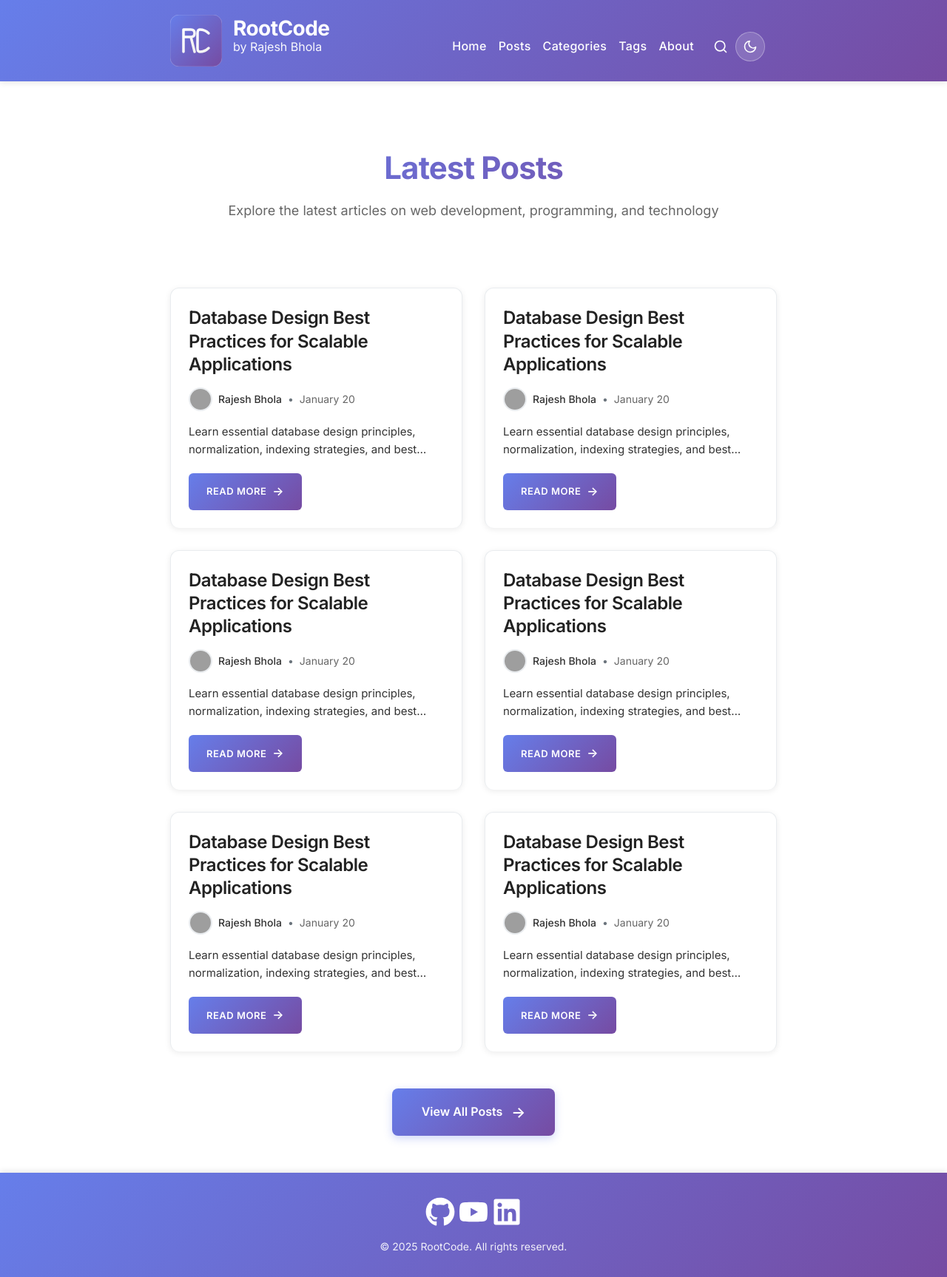
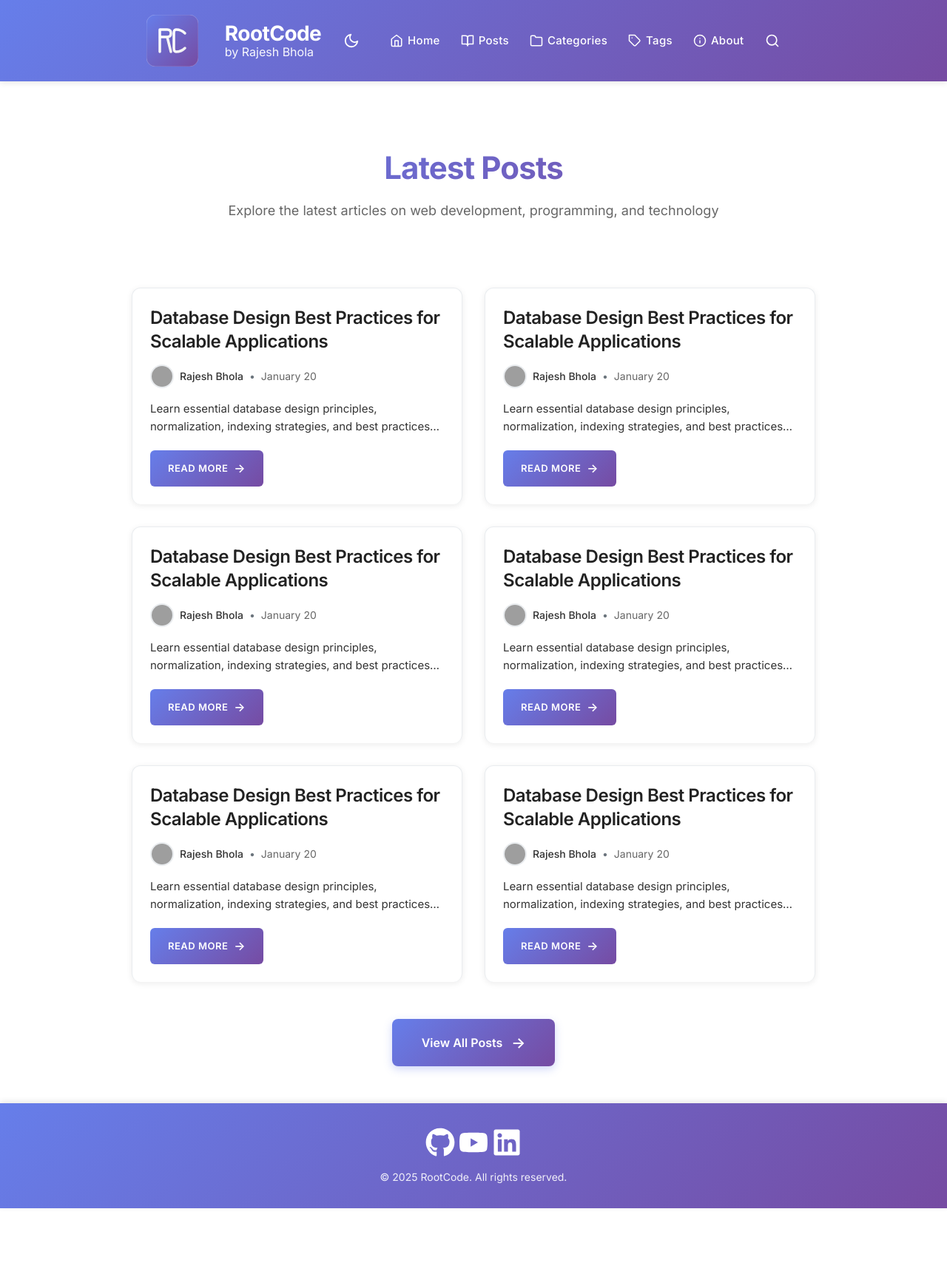
Before and after one commit to rajeshbhola/rootcode, a Jekyll site: the page built from index.html, in a window 1280 px wide. Shown: the whole page at 74% size. Built offline with Jekyll 4.4.1, drawn with Linux system fonts in a browser that asks for light colours; after the commit the page ends 1634 px from its top, so only the background shows below that; grey boxes are pictures that could not be loaded.

Commit message:
menus icon added

```diff
--- a/_layouts/default.html
+++ b/_layouts/default.html
@@ -118,16 +118,47 @@
           </button>
 
           <nav class="main-nav">
-            <a href="{{ site.baseurl }}/">Home</a>
-            <a href="{{ site.baseurl }}/posts">Posts</a>
-            <a href="{{ site.baseurl }}/categories">Categories</a>
-            <a href="{{ site.baseurl }}/tags">Tags</a>
-            <a href="{{ site.baseurl }}/about">About</a>
-            <a href="{{ site.baseurl }}/search" class="search-icon-link" aria-label="Search" title="Search">
-              <svg class="search-icon" xmlns="http://www.w3.org/2000/svg" width="20" height="20" viewBox="0 0 24 24" fill="none" stroke="currentColor" stroke-width="2" stroke-linecap="round" stroke-linejoin="round">
+            <a href="{{ site.baseurl }}/" class="nav-link">
+              <svg xmlns="http://www.w3.org/2000/svg" width="18" height="18" viewBox="0 0 24 24" fill="none" stroke="currentColor" stroke-width="2" stroke-linecap="round" stroke-linejoin="round">
+                <path d="M3 9l9-7 9 7v11a2 2 0 0 1-2 2H5a2 2 0 0 1-2-2z"></path>
+                <polyline points="9 22 9 12 15 12 15 22"></polyline>
+              </svg>
+              <span>Home</span>
+            </a>
+            <a href="{{ site.baseurl }}/posts" class="nav-link">
+              <svg xmlns="http://www.w3.org/2000/svg" width="18" height="18" viewBox="0 0 24 24" fill="none" stroke="currentColor" stroke-width="2" stroke-linecap="round" stroke-linejoin="round">
+                <path d="M2 3h6a4 4 0 0 1 4 4v14a3 3 0 0 0-3-3H2z"></path>
+                <path d="M22 3h-6a4 4 0 0 0-4 4v14a3 3 0 0 1 3-3h7z"></path>
+              </svg>
+              <span>Posts</span>
+            </a>
+            <a href="{{ site.baseurl }}/categories" class="nav-link">
+              <svg xmlns="http://www.w3.org/2000/svg" width="18" height="18" viewBox="0 0 24 24" fill="none" stroke="currentColor" stroke-width="2" stroke-linecap="round" stroke-linejoin="round">
+                <path d="M22 19a2 2 0 0 1-2 2H4a2 2 0 0 1-2-2V5a2 2 0 0 1 2-2h5l2 3h9a2 2 0 0 1 2 2z"></path>
+              </svg>
+              <span>Categories</span>
+            </a>
+            <a href="{{ site.baseurl }}/tags" class="nav-link">
+              <svg xmlns="http://www.w3.org/2000/svg" width="18" height="18" viewBox="0 0 24 24" fill="none" stroke="currentColor" stroke-width="2" stroke-linecap="round" stroke-linejoin="round">
+                <path d="M20.59 13.41l-7.17 7.17a2 2 0 0 1-2.83 0L2 12V2h10l8.59 8.59a2 2 0 0 1 0 2.82z"></path>
+                <line x1="7" y1="7" x2="7.01" y2="7"></line>
+              </svg>
+              <span>Tags</span>
+            </a>
+            <a href="{{ site.baseurl }}/about" class="nav-link">
+              <svg xmlns="http://www.w3.org/2000/svg" width="18" height="18" viewBox="0 0 24 24" fill="none" stroke="currentColor" stroke-width="2" stroke-linecap="round" stroke-linejoin="round">
+                <circle cx="12" cy="12" r="10"></circle>
+                <line x1="12" y1="16" x2="12" y2="12"></line>
+                <line x1="12" y1="8" x2="12.01" y2="8"></line>
+              </svg>
+              <span>About</span>
+            </a>
+            <a href="{{ site.baseurl }}/search" class="nav-link search-icon-link" aria-label="Search" title="Search">
+              <svg class="search-icon" xmlns="http://www.w3.org/2000/svg" width="18" height="18" viewBox="0 0 24 24" fill="none" stroke="currentColor" stroke-width="2" stroke-linecap="round" stroke-linejoin="round">
                 <circle cx="11" cy="11" r="8"></circle>
                 <path d="m21 21-4.35-4.35"></path>
               </svg>
+              <span>Search</span>
             </a>
             <button class="theme-toggle theme-toggle-mobile" aria-label="Toggle theme" title="Toggle dark/light mode">
               <svg class="sun-icon" xmlns="http://www.w3.org/2000/svg" width="20" height="20" viewBox="0 0 24 24" fill="none" stroke="currentColor" stroke-width="2" stroke-linecap="round" stroke-linejoin="round">
--- a/assets/style.scss
+++ b/assets/style.scss
@@ -38,8 +38,8 @@ html.theme-transition *:after {
 
 .container {
   margin: 0 auto;
-  max-width: 840px;
-  padding: 0 10px;
+  max-width: 940px;
+  padding: 0 8px;
   width: 100%;
 }
 
@@ -178,22 +178,26 @@ img {
   padding: 20px 0;
   border-bottom: none;
   position: relative;
+  display: flex;
+  align-items: center;
+  justify-content: space-between;
 
   @include mobile {
-    text-align: center;
+    padding: 15px 0 15px 50px;
+    justify-content: flex-start;
   }
 }
 
 .site-avatar {
-  float: left;
   width: 70px;
   height: 70px;
   margin-right: 15px;
+  flex-shrink: 0;
 
   @include mobile {
-    float: none;
-    display: block;
-    margin: 0 auto;
+    width: 50px;
+    height: 50px;
+    margin-right: 12px;
   }
 
   img {
@@ -202,12 +206,11 @@ img {
 }
 
 .site-info {
-  float: left;
+  flex-shrink: 0;
 
   @include mobile {
-    float: none;
-    display: block;
-    margin: 0 auto;
+    flex: 1;
+    text-align: left;
   }
 }
 
@@ -220,6 +223,10 @@ img {
   font-size: 28px;
   letter-spacing: -0.02em;
 
+  @include mobile {
+    font-size: 20px;
+  }
+
   a {
     color: $white;
 
@@ -235,6 +242,8 @@ img {
   font-size: 16px;
 
   @include mobile {
+    font-size: 13px;
+    margin: 0;
     margin: 3px 0;
   }
 }
@@ -295,24 +304,24 @@ img {
 
 // Theme Toggle Button - Desktop (positioned on right with nav)
 .theme-toggle-desktop {
-  float: right;
   display: flex;
   align-items: center;
   justify-content: center;
   width: 40px;
   height: 40px;
-  background: rgba(255, 255, 255, 0.15);
-  border: 1px solid rgba(255, 255, 255, 0.3);
-  border-radius: 50%;
+  background: transparent;
+  border: none;
   cursor: pointer;
   transition: all 0.3s ease;
-  padding: 0;
-  margin-top: 23px;
-  margin-right: 16px;
+  padding: 8px;
+  margin: 0;
+  border-radius: 6px;
 
   svg {
     color: $white;
     transition: all 0.3s ease;
+    width: 22px;
+    height: 22px;
   }
 
   .sun-icon {
@@ -324,9 +333,7 @@ img {
   }
 
   &:hover {
-    background: rgba(255, 255, 255, 0.25);
-    border-color: rgba(255, 255, 255, 0.5);
-    transform: scale(1.1);
+    background: rgba(255, 255, 255, 0.1);
   }
 
   &:active {
@@ -412,13 +419,11 @@ img {
 }
 
 nav.main-nav {
-  float: right;
-  margin-top: 23px;
   font-family: $sansSerif;
-  font-size: 16px;
+  font-size: 15px;
   display: flex;
   align-items: center;
-  gap: 16px;
+  gap: 4px;
   flex-wrap: nowrap;
 
   @include mobile {
@@ -437,84 +442,92 @@ nav.main-nav {
     flex-direction: column;
     align-items: flex-start;
     gap: 0;
+    overflow-y: auto;
+    overflow-x: hidden;
 
     &.active {
       right: 0;
     }
   }
 
-  a {
-    margin-left: 0;
+  .nav-link {
+    display: flex;
+    align-items: center;
+    gap: 6px;
+    padding: 8px 12px;
+    margin: 0;
     color: $white;
-    text-align: right;
     font-weight: 500;
     letter-spacing: 0.02em;
     transition: all 0.2s ease;
+    border-radius: 6px;
+
+    svg {
+      width: 18px;
+      height: 18px;
+      flex-shrink: 0;
+      stroke: currentColor;
+    }
+
+    span {
+      white-space: nowrap;
+    }
 
     &:hover {
-      color: rgba(255, 255, 255, 0.8);
-      transform: translateY(-1px);
+      color: rgba(255, 255, 255, 0.9);
+      background: rgba(255, 255, 255, 0.1);
     }
 
     @include mobile {
-      margin: 0 0 24px 0;
-      font-size: 18px;
+      margin: 0 0 20px 0;
+      padding: 14px 16px;
+      font-size: 17px;
       color: var(--text-secondary);
       width: 100%;
       text-align: left;
-      padding: 12px 0;
       border-bottom: 1px solid var(--border-primary);
+      gap: 12px;
+
+      svg {
+        width: 20px;
+        height: 20px;
+      }
 
       &:hover {
         color: #667eea;
-        padding-left: 8px;
-      }
-    }
-  }
-
-  .search-icon-link {
-    display: flex;
-    align-items: center;
-    justify-content: center;
-    width: 40px;
-    height: 40px;
-    background: transparent;
-    border: none;
-    border-radius: 50%;
-    transition: all 0.3s ease;
+        background: var(--bg-secondary);
+        padding-left: 20px;
+        border-bottom-color: #667eea;
+
+        svg {
+          transform: scale(1.1);
+        }
+      }
+    }
+  }
+
+  .nav-link.search-icon-link {
+    margin-right: 16px;
+
+    span {
+      display: none;
+    }
+
+    svg {
+      width: 20px;
+      height: 20px;
+    }
 
     &:hover {
-      transform: scale(1.1);
-    }
-
-    &:active {
-      transform: scale(0.95);
-    }
-
-    .search-icon {
-      color: $white;
-      transition: color 0.3s ease;
+      background: rgba(255, 255, 255, 0.15);
     }
 
     @include mobile {
-      background: var(--bg-secondary);
-      border-color: var(--border-secondary);
-      width: 100%;
-      height: 48px;
-      border-radius: 8px;
-      margin-bottom: 24px;
-
-      .search-icon {
-        color: var(--text-secondary);
-      }
-
-      &:hover {
-        background: var(--bg-tertiary);
-        border-color: #667eea;
-
-        .search-icon {
-          color: #667eea;
-        }
+      margin-right: 0;
+      margin-bottom: 20px;
+
+      span {
+        display: inline;
       }
     }
   }
```
